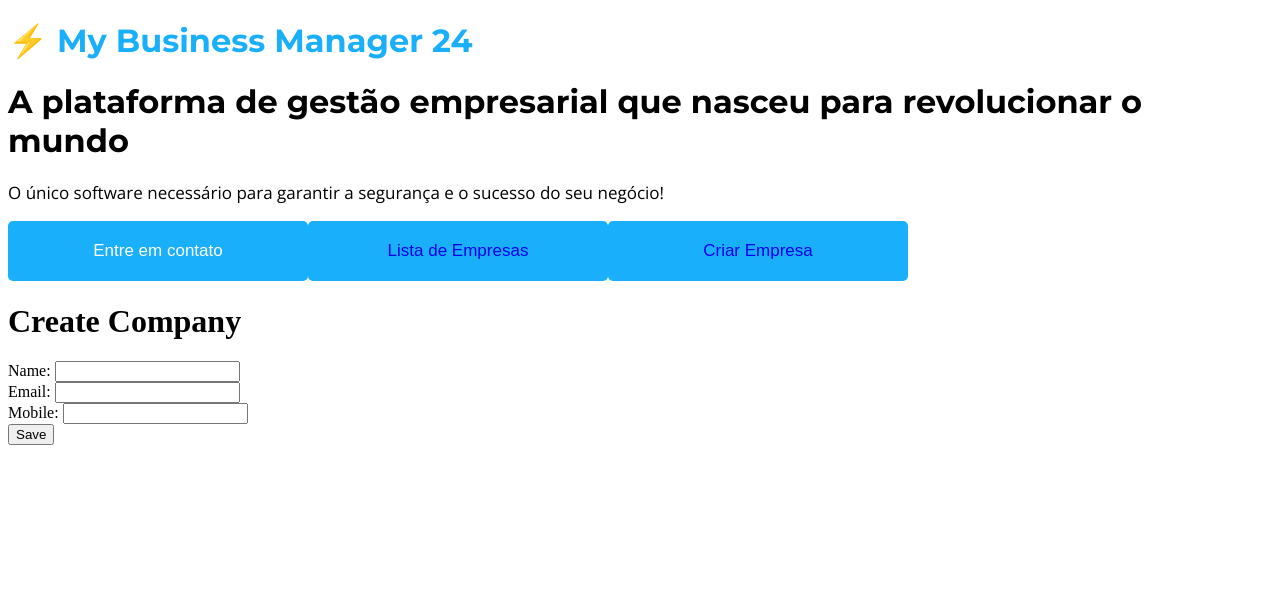
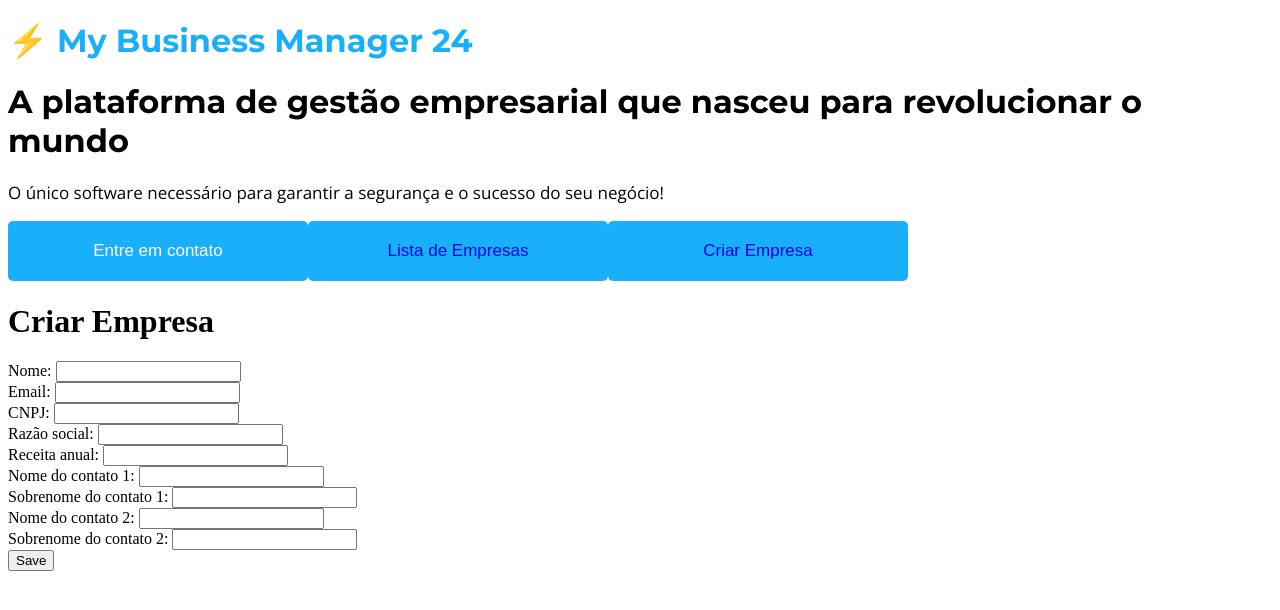
Before and after one commit to Kecbm/desafio-BR-24, a React (Create React App) app in the folder src/react-crud/: page /company/create in a window 1280 px wide. Shown: the top 610 px of the page. Built offline with nearby package versions, Linux system fonts and the light colour scheme.

Commit message:
:hammer: refactor: Adequando o CreateCompany

```diff
--- a/src/react-crud/src/components/CreateCompany.js
+++ b/src/react-crud/src/components/CreateCompany.js
@@ -24,16 +24,34 @@
 
     return (
         <div>
-            <h1>Create Company</h1>
+            <h1>Criar Empresa</h1>
             <form onSubmit={handleSubmit}>
-                <label>Name: </label>
+                <label>Nome: </label>
                 <input type="text" name="name" onChange={handleChange} />
                 <br />
                 <label>Email: </label>
                 <input type="text" name="email" onChange={handleChange} />
                 <br />
-                <label>Mobile: </label>
-                <input type="text" name="mobile" onChange={handleChange} />
+                <label>CNPJ: </label>
+                <input type="text" name="CNPJ" onChange={handleChange} />
+                <br />
+                <label>Razão social: </label>
+                <input type="text" name="corporate_name" onChange={handleChange} />
+                <br />
+                <label>Receita anual: </label>
+                <input type="text" name="annual_recipe" onChange={handleChange} />
+                <br />
+                <label>Nome do contato 1: </label>
+                <input type="text" name="name_first_contact" onChange={handleChange} />
+                <br />
+                <label>Sobrenome do contato 1: </label>
+                <input type="text" name="last_name_first_contact" onChange={handleChange} />
+                <br />
+                <label>Nome do contato 2: </label>
+                <input type="text" name="name_second_contact" onChange={handleChange} />
+                <br />
+                <label>Sobrenome do contato 2: </label>
+                <input type="text" name="last_name_second_contact" onChange={handleChange} />
                 <br />
                 <button>Save</button>
             </form>
```
